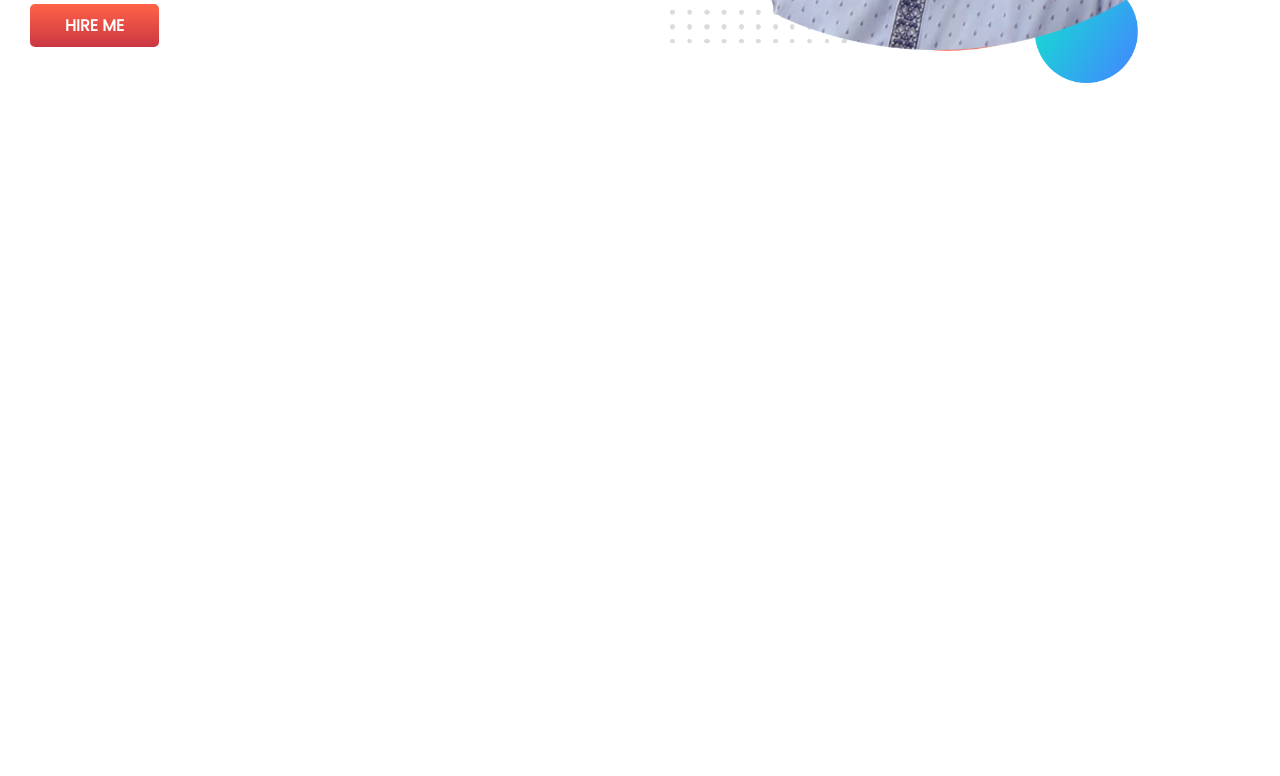
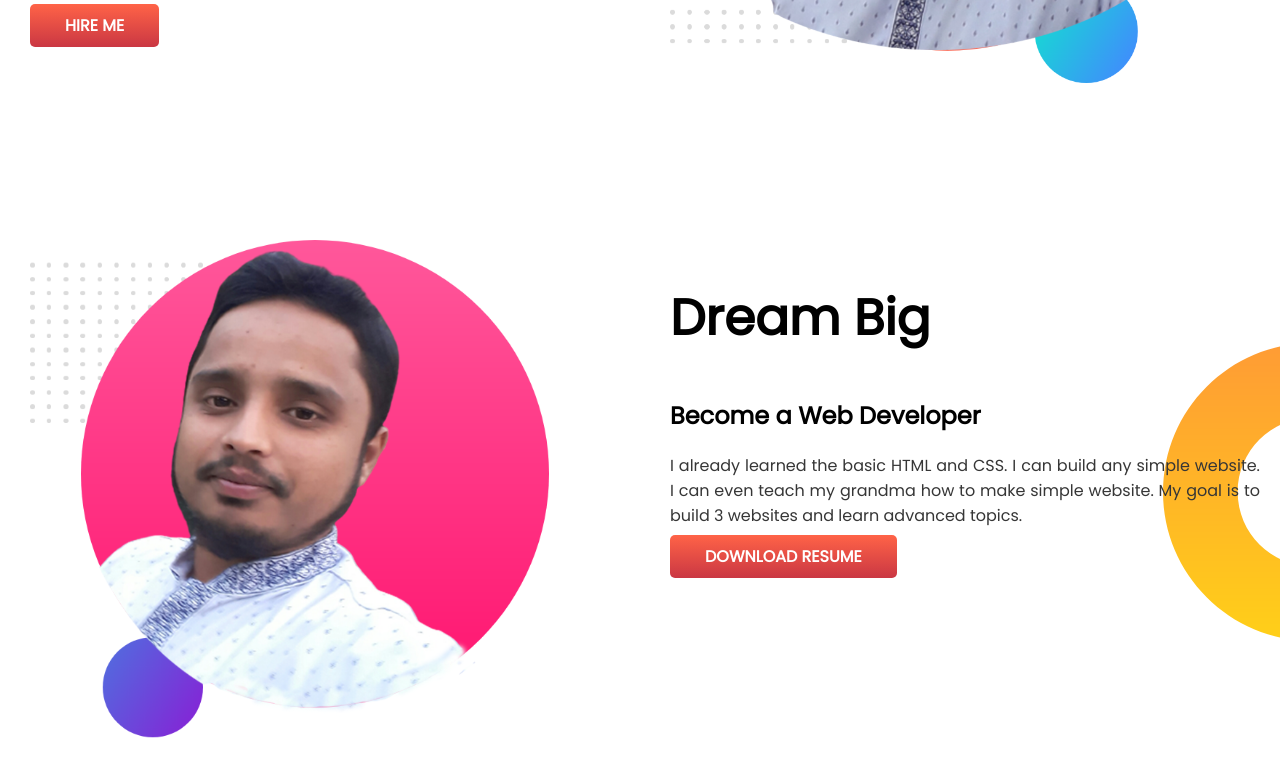
Before and after one commit to AhshanHabib26/my-web-portfolio, a plain HTML site: page index.html in a window 1280 px wide. Shown: the part 432-1208 px from the top of the page. Before the commit the page ends 800 px from the top, so only its background shows below. Drawn offline with Linux system fonts and the light colour scheme.

Commit message:
Dream Area Added

```diff
--- a/index.html
+++ b/index.html
@@ -25,5 +25,19 @@
             </div>
         </div>
     </section>
+    <section class="dream-area">
+        <div class="container">
+            <div class="half-area">
+                <img src="images/habib2.png" alt="">
+            </div>
+            <div class="half-area">
+                <h1>Dream Big</h1>
+                <h2>Become a Web Developer</h2>
+                <p>I already learned the basic HTML and CSS. I can build any simple website. I can even teach my grandma how to make simple website. My goal is to build 3 websites and learn advanced topics.</p>
+                <a href="https://www.linkedin.com/in/habibaaryan">Download Resume</a>
+
+            </div>
+        </div>
+    </section>
 </body>
 </html>
--- a/style.css
+++ b/style.css
@@ -39,3 +39,8 @@ img{
     border-radius: 5px;
     text-transform: uppercase;
 }
+.dream-area{
+    background-image: url(images/dream-bg.png);
+    background-repeat: no-repeat;
+    background-position: right;
+}
```
